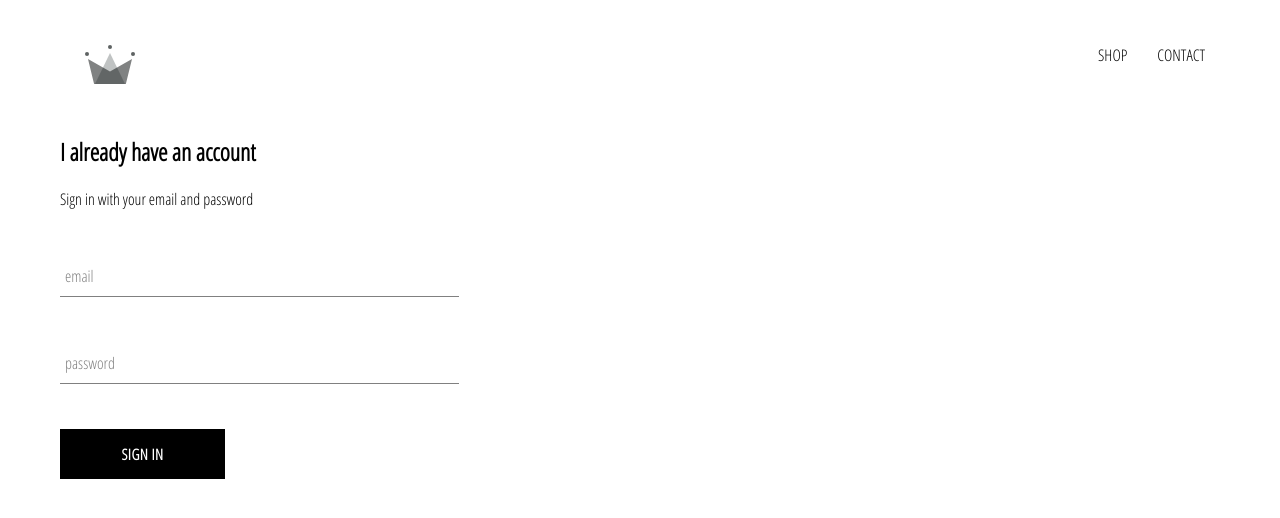
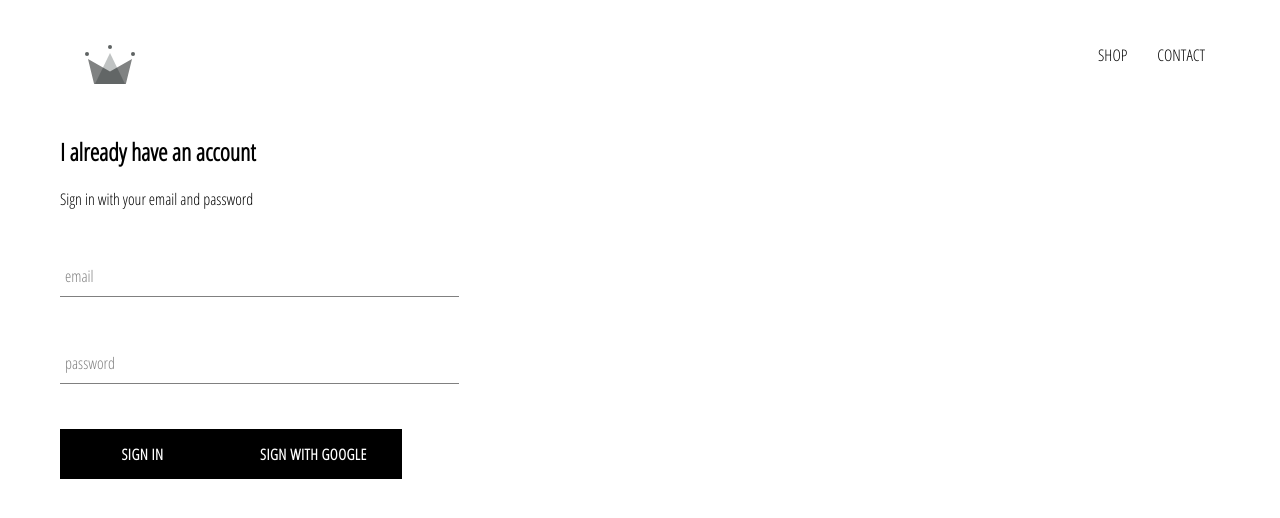
Before and after one commit to krsnachaitanya/crwn-clothing, a React (Create React App) app: page /signin in a window 1280 px wide. Shown: the top 518 px of the page. Built offline with nearby package versions, Linux system fonts and the light colour scheme; no server answers.

Commit message:
Add Google Authentication

```diff
--- a/package.json
+++ b/package.json
@@ -6,6 +6,7 @@
     "@testing-library/jest-dom": "^4.2.4",
     "@testing-library/react": "^9.5.0",
     "@testing-library/user-event": "^7.2.1",
+    "firebase": "^7.22.1",
     "node-sass": "^4.14.1",
     "react": "^16.13.1",
     "react-dom": "^16.13.1",
--- a/src/components/sign-in/sign-in.component.jsx
+++ b/src/components/sign-in/sign-in.component.jsx
@@ -2,6 +2,7 @@ import React, { Component } from "react";
 import "./sign-in.styles.scss";
 import FormInput from "../form-input/form-input.component";
 import CustomButton from "../custom-button/custom-button.component";
+import { signInWithGoogle } from "../../firebase/firebase.utils";
 
 export class SignIn extends Component {
   constructor(props) {
@@ -45,6 +46,9 @@ export class SignIn extends Component {
             required
           />
           <CustomButton type="submit">Sign In</CustomButton>
+          <CustomButton onClick={signInWithGoogle}>
+            Sign With Google
+          </CustomButton>
         </form>
       </div>
     );
```
Also changed, not shown: 2 other files (tests, documents, lock files or other folders).
